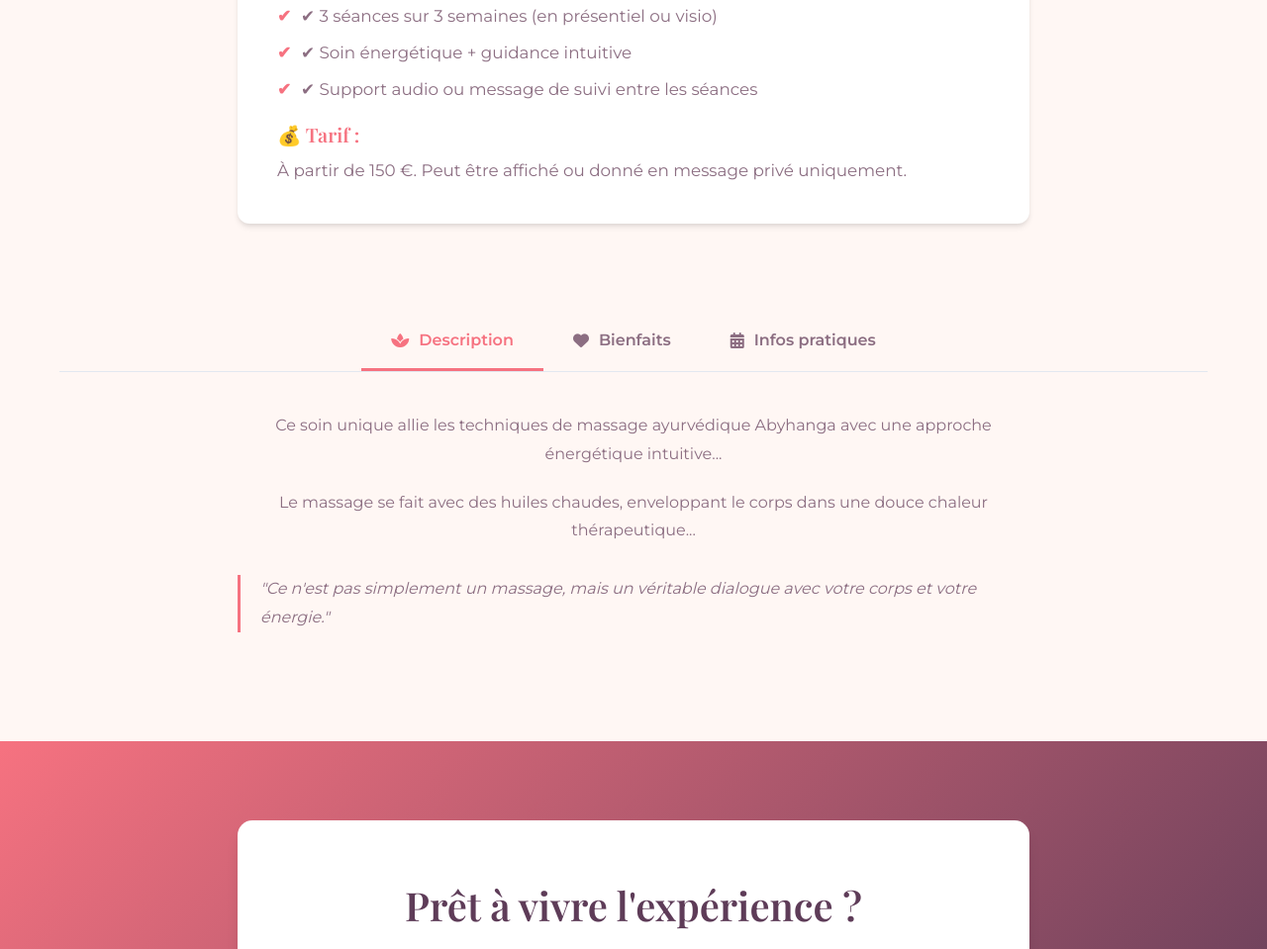
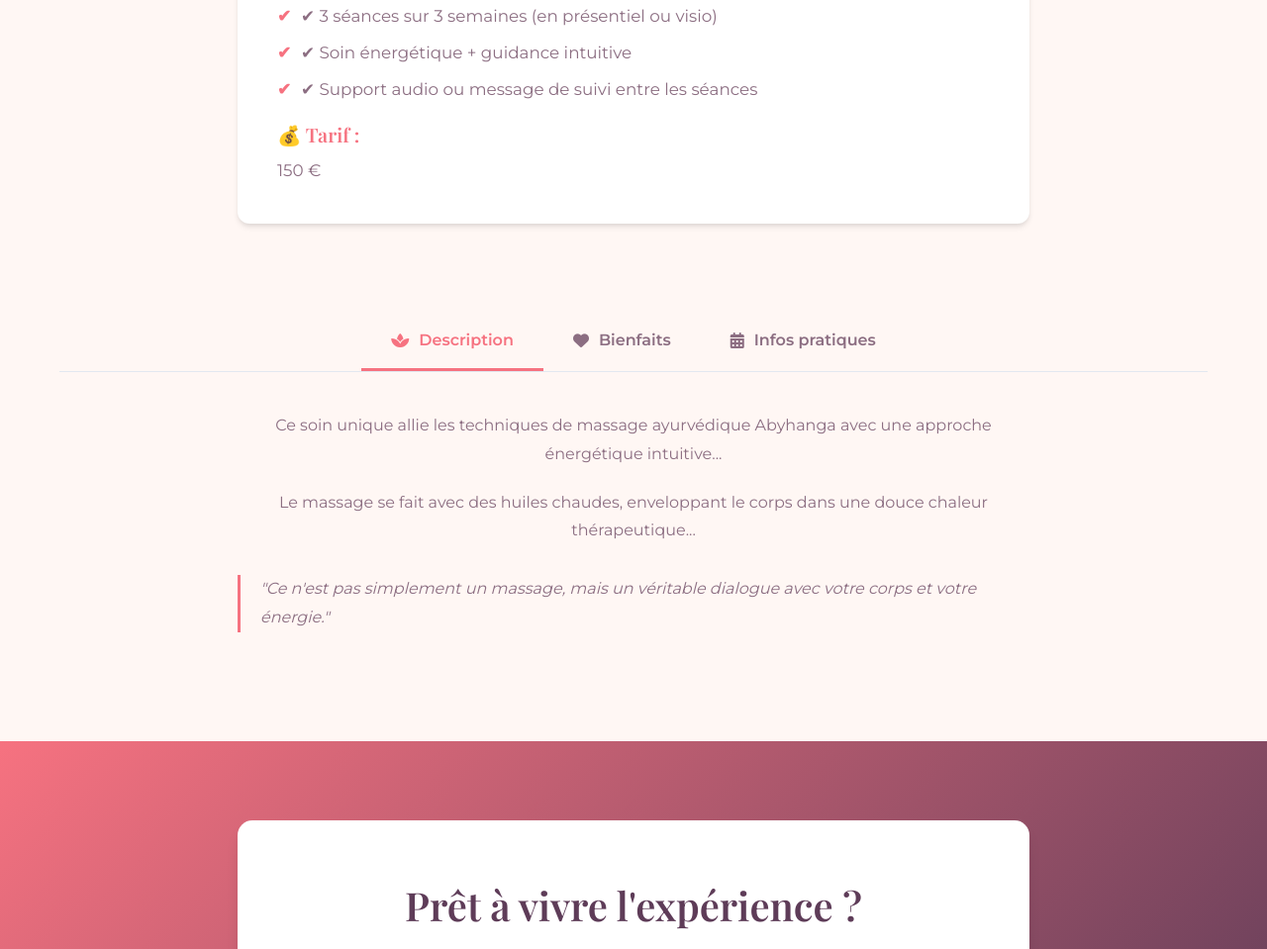
Before and after one commit to yukiroazn/aurora, a plain HTML site: page massage.html in a window 1280 px wide. Shown: the part 2239-3198 px from the top of the page at 99% size. Drawn offline with nearby package versions, Linux system fonts and the light colour scheme.

Commit message:
Update massage.html

```diff
--- a/massage.html
+++ b/massage.html
@@ -111,7 +111,7 @@
         </ul>
 
         <h3>💰 Tarif :</h3>
-        <p>À partir de 150&nbsp;€. Peut être affiché ou donné en message privé uniquement.</p>
+        <p>150&nbsp;€</p>
       </div>
     </div>
   </div>
```
